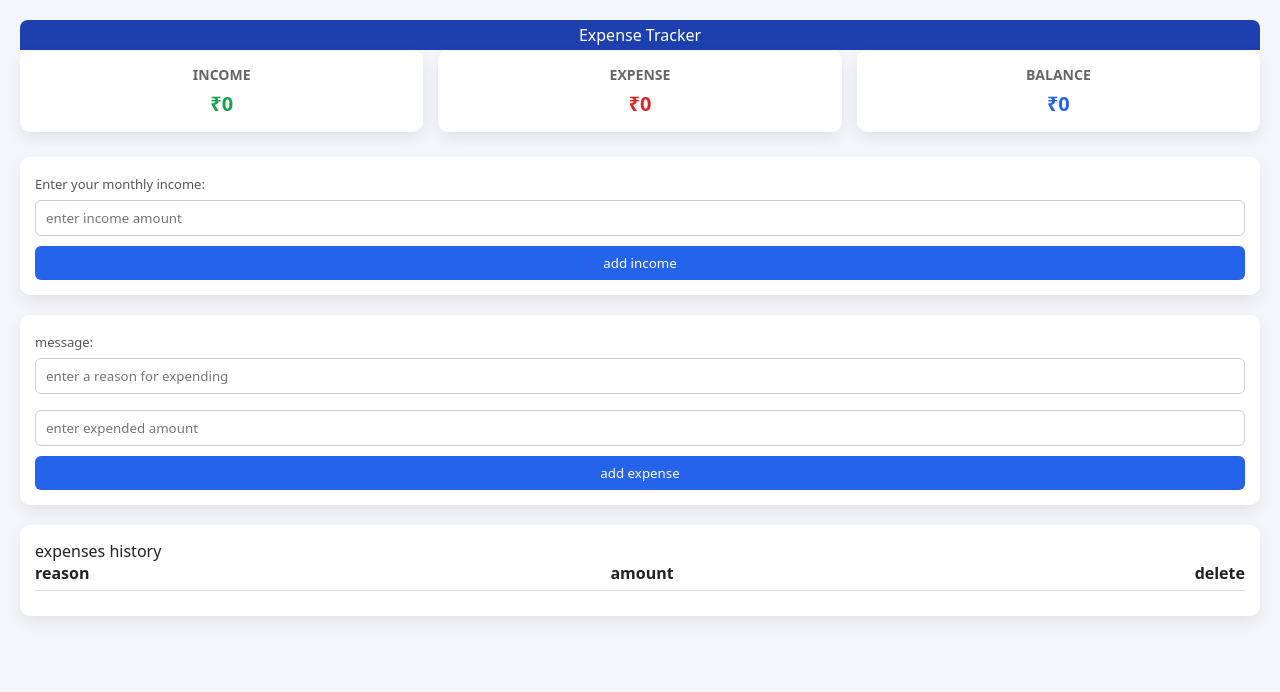
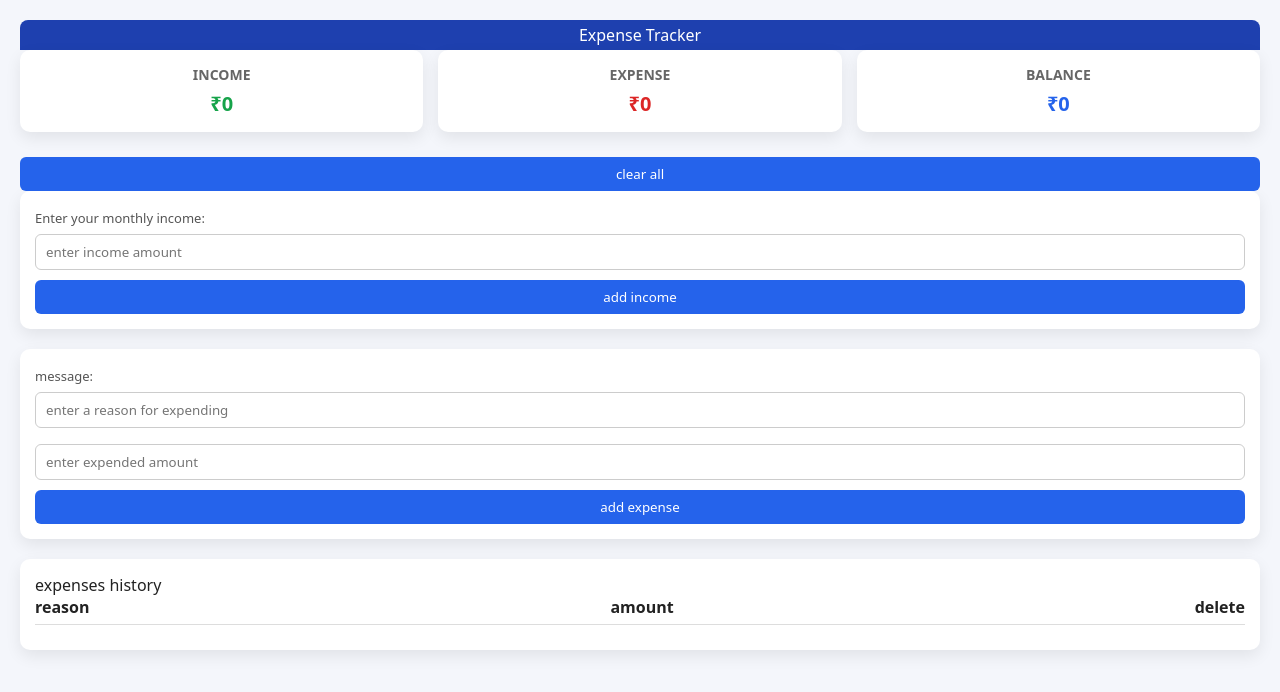
Before and after one commit to Sanny1921/expensetracker, a plain HTML site: page index.html in a window 1280 px wide. Drawn offline with Linux system fonts and the light colour scheme.

Commit message:
Update index.html

```diff
--- a/index.html
+++ b/index.html
@@ -22,6 +22,7 @@
             <p id="balance">₹0</p>
         </div>
     </div>
+    <button id="clearall">clear all</button>
     <div class="inputincome">
         <form id="incomeform">
             <label for='income'>Enter your monthly income:</label>
@@ -47,4 +48,5 @@
     </div>
 </body>
 <script src="./index.js"></script>
+
 </html>
```
